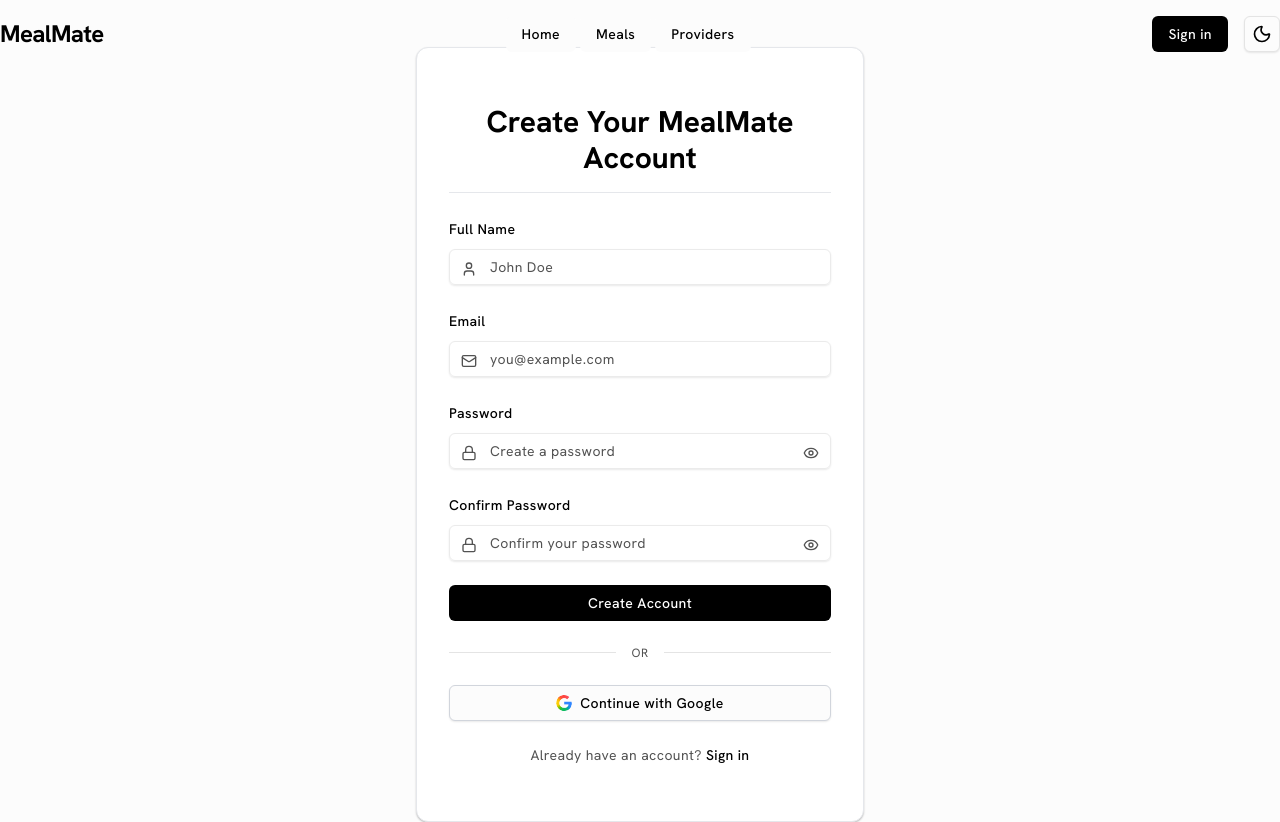
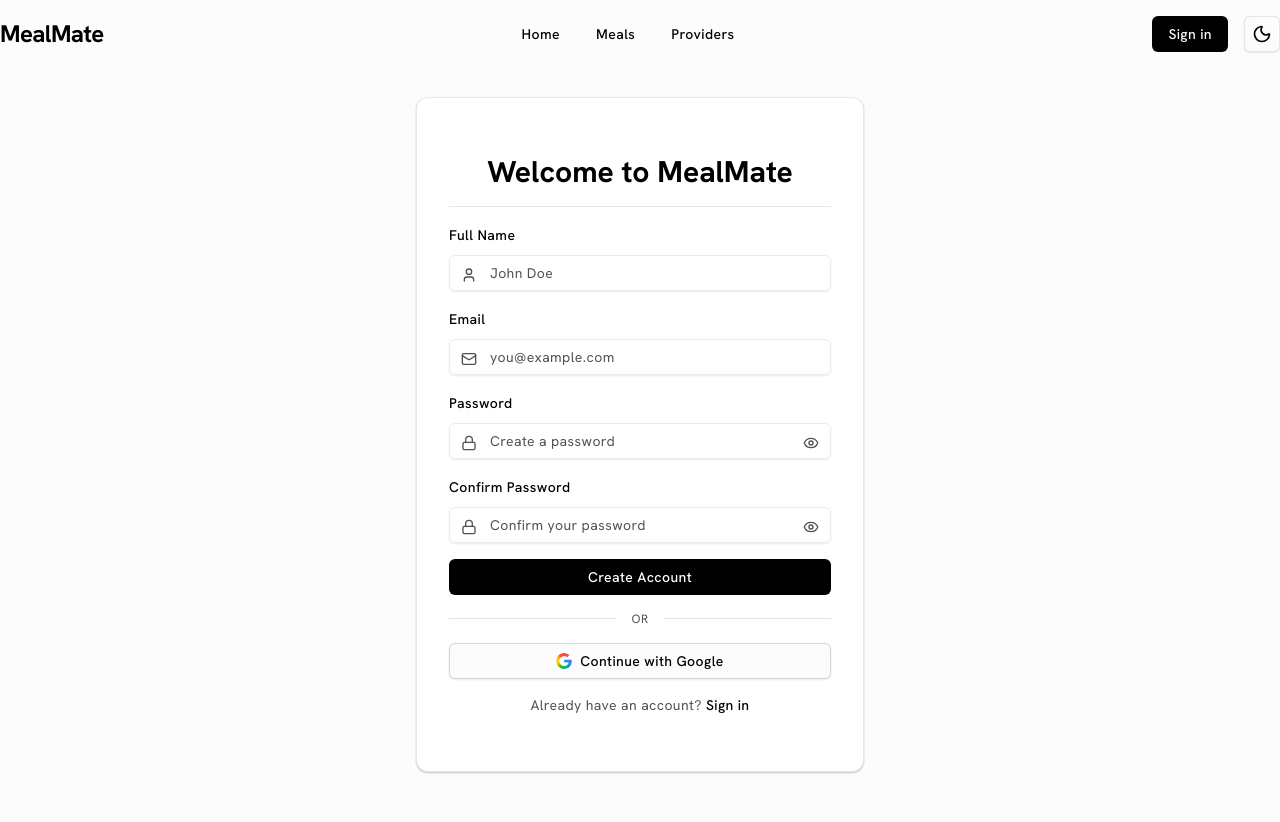
Before and after one commit to ubaidurxdev/MealMate-client, a Next.js app: page /register in a window 1280 px wide. After the commit the page ends 800 px from the top, so only its background shows below. Built offline with nearby package versions, Linux system fonts and the light colour scheme.

Commit message:
fix spacing issue in register page

```diff
--- a/app/(commonLayout)/register/page.tsx
+++ b/app/(commonLayout)/register/page.tsx
@@ -16,11 +16,11 @@
   return (
     <div className="h-[calc(100vh-68px)] flex items-center justify-center px-4">
       <Card className="w-full max-w-md border border-gray-200 dark:border-gray-800">
-        <CardContent className="p-8 space-y-6">
+        <CardContent className="p-8 space-y-4">
           {/* Title */}
           <div className="text-center space-y-2">
             <h1 className="text-3xl font-bold tracking-tight pb-4 border-b border-gray-200 dark:border-gray-800 text-black dark:text-white">
-              Create Your MealMate Account
+              Welcome to MealMate
             </h1>
           </div>
 
--- a/components/layouts/Navbar.tsx
+++ b/components/layouts/Navbar.tsx
@@ -79,9 +79,10 @@
             </NavigationMenuList>
           </NavigationMenu>
           <div className="hidden items-center gap-4 lg:flex">
-            <Button>
-              <Link href={"/login"}>Sign in</Link>
-            </Button>
+            <Link href={"/login"}>
+              <Button>Sign in</Button>
+            </Link>
+
             <Button
               variant={"outline"}
               size={"icon"}
```
